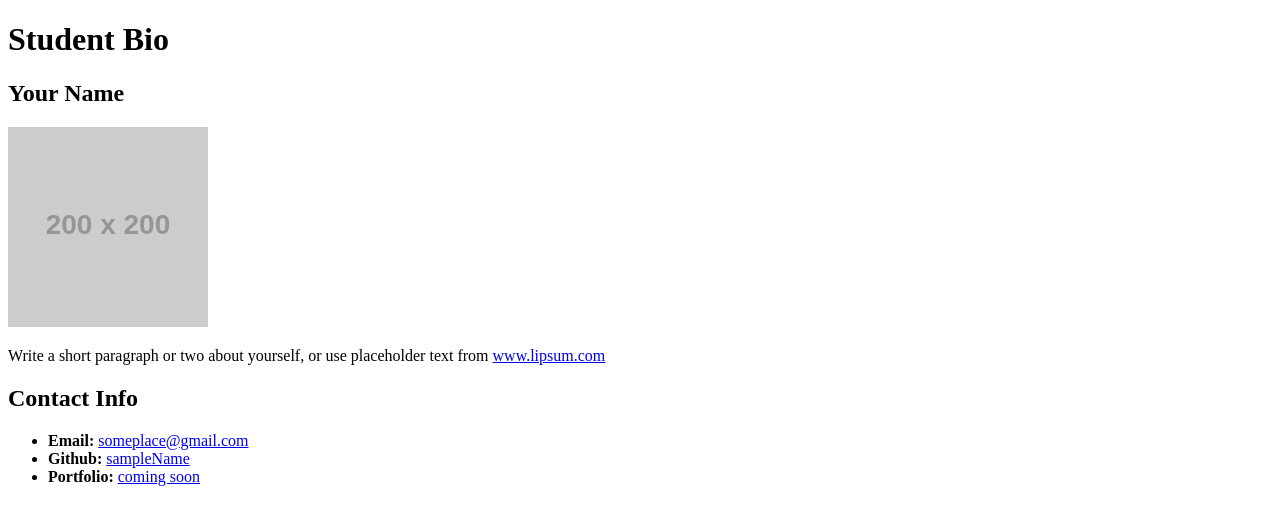
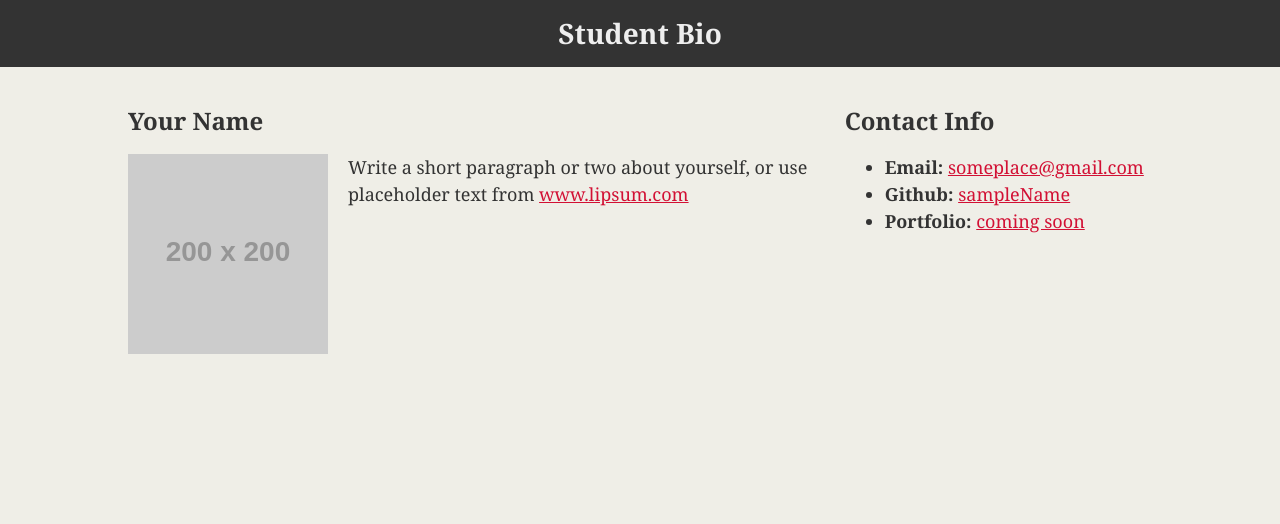
Before and after one commit to gtscott90/gtscott90.github.io, a plain HTML site: page html-bio-with-css.html in a window 1280 px wide. Drawn offline with Linux system fonts and the light colour scheme; files that its build step writes are made by us from their sources; placeholder pictures from the web are drawn by us.

Commit message:
update 2

```diff
--- a/html-bio-with-css.html
+++ b/html-bio-with-css.html
@@ -6,7 +6,7 @@
   <title>1.2.9 Exercise</title>
 
   <!-- This critical line points your HTML to the CSS file. Notice the "relative" pathway  -->
-  <link rel="stylesheet" type="text/css" href="assets/style.css">
+  <link rel="stylesheet" type="text/css" href="style.css">
 </head>
 
 <body>
--- a/style.css
+++ b/style.css
@@ -0,0 +1,64 @@
+/*
+
+Each of these CSS elements is associated with an HTML Element, Class, or ID.
+Flip between this CSS file and the HTML to see how things line up.
+Experiment with deleting lines of code from the CSS to see how it affects the webpage when you refresh in the browser.
+
+*/
+
+body {
+  padding: 0;
+  margin: 0;
+  font-family: Georgia, "Times New Roman", Times, serif;
+  font-size: 18px;
+  line-height: 150%;
+  color: #333;
+  background: #efeee7;
+}
+
+header {
+  background: #d21034;
+}
+
+h1 {
+  padding: 20px 0;
+  margin: 0;
+  margin-bottom: 20px;
+  font-size: 28px;
+  color: #eee;
+  text-align: center;
+  background: #333;
+}
+
+h2 {
+  font-size: 24px;
+}
+
+a {
+  color: #d21034;
+}
+
+.container {
+  width: 1024px;
+  margin: 0 auto;
+}
+
+#main-bio,
+#contact-info,
+#bio-image {
+  float: left;
+}
+
+#main-bio {
+  width: 70%;
+}
+
+#contact-info {
+  width: 30%;
+}
+
+#bio-image {
+  width: 200px;
+  height: 200px;
+  margin-right: 20px;
+}
```
Also changed, not shown: 1 other file.
